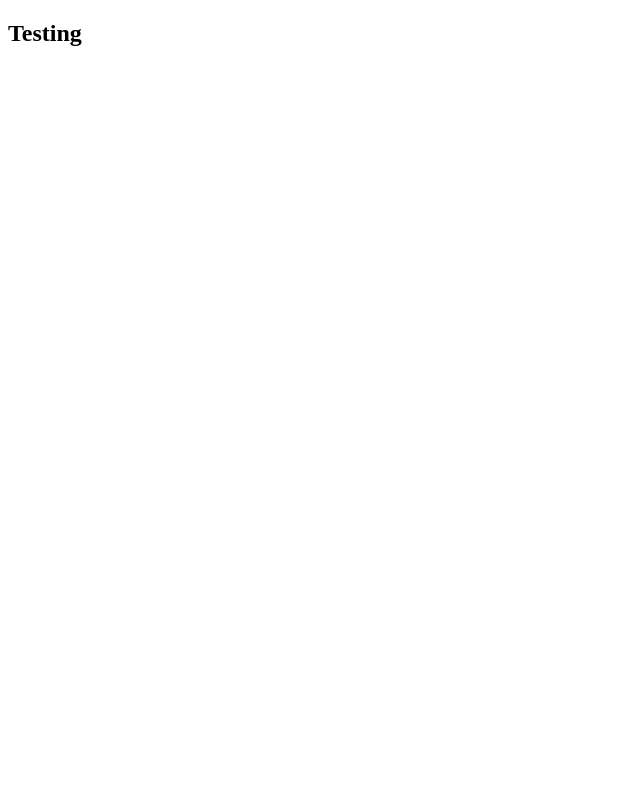
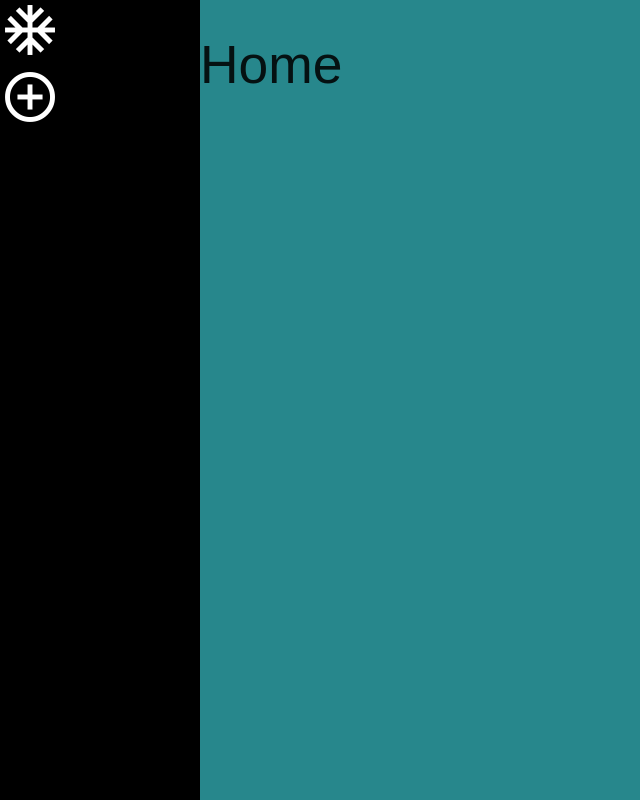
Before and after one commit to IsaacLessard/ReactBlog, a React app: page / in a window 1280 px wide. Shown: the whole page, without its empty margins (0-640 px from the left). Built offline with nearby package versions, Linux system fonts and the light colour scheme; a web font is replaced by a local one.

Commit message:
:wrench: starting layout

```diff
--- a/package.json
+++ b/package.json
@@ -23,5 +23,9 @@
     "react": "^16.4.0",
     "react-dom": "^16.4.0",
     "react-scripts": "^1.1.4"
+  },
+  "devDependencies": {
+    "node-sass": "^4.9.0",
+    "sass-loader": "^7.0.1"
   }
 }
--- /dev/null
+++ b/public/index.css
@@ -0,0 +1,3 @@
+html {
+  background-color: #27878c;
+}
--- a/public/index.html
+++ b/public/index.html
@@ -3,6 +3,14 @@
   <head>
     <meta charset="utf-8">
     <meta name="viewport" content="width=device-width, initial-scale=1, shrink-to-fit=no">
+
+    <!-- https://materializecss.com -->
+    <link rel="stylesheet" href="https://cdnjs.cloudflare.com/ajax/libs/materialize/1.0.0-beta/css/materialize.min.css">
+    <script src="https://cdnjs.cloudflare.com/ajax/libs/materialize/1.0.0-beta/js/materialize.min.js"></script>
+
+    <link rel="stylesheet" href="./index.css">
+    <link href="https://fonts.googleapis.com/css?family=Sunflower:300" rel="stylesheet">
+    <link href="https://fonts.googleapis.com/icon?family=Material+Icons" rel="stylesheet">
     <title>Blogmore</title>
   </head>
   <body>
--- /dev/null
+++ b/src/Content.js
@@ -0,0 +1,18 @@
+import React, { Component } from 'react';
+
+class Content extends Component {
+
+  render() {
+    var style = {
+      marginLeft: "200px"
+    }
+
+    return (
+      <div style={style}>
+        <h2>Home</h2>
+      </div>
+    )
+  }
+}
+
+export default Content
--- a/src/Home.js
+++ b/src/Home.js
@@ -1,11 +1,19 @@
 import React, { Component } from 'react';
+
+import NavBar from './NavBar';
+import Content from './Content'
 
 class Home extends Component {
 
   render() {
+    var mainStyle = {
+      fontFamily: "'Sunflower', sans-serif"
+    }
+
     return (
-      <div>
-        <h2>Testing</h2>
+      <div style={mainStyle}>
+        <NavBar/>
+        <Content/>
       </div>
     )
   }
--- /dev/null
+++ b/src/NavBar.js
@@ -0,0 +1,27 @@
+import React, { Component } from 'react';
+
+class NavBar extends Component {
+
+  render() {
+    var navbar = {
+      position: "fixed",
+      top: 0,
+      width: "200px",
+      height: "100vh",
+      backgroundColor: "black",
+      color: "white"
+    }
+
+    return (
+      <div style={navbar}>
+        <i className="medium material-icons">ac_unit</i>
+
+        <div className="navbar-options">
+          <i className="medium material-icons">add_circle_outline</i>
+        </div>
+      </div>
+    )
+  }
+}
+
+export default NavBar
```
Also changed, not shown: 1 other file.
